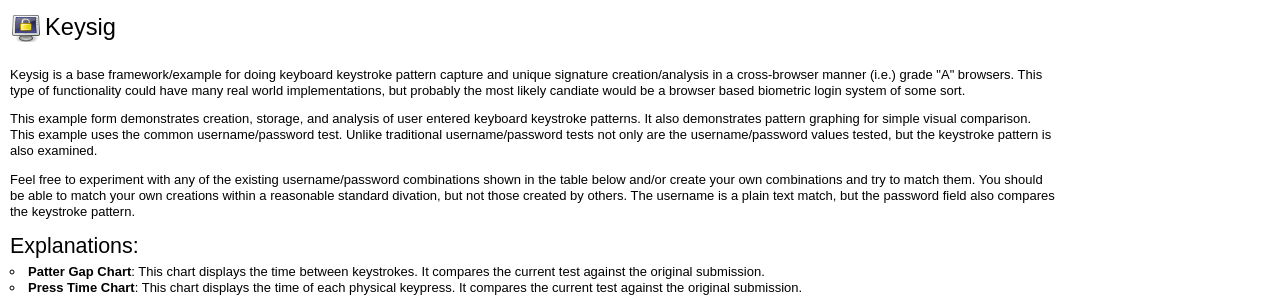
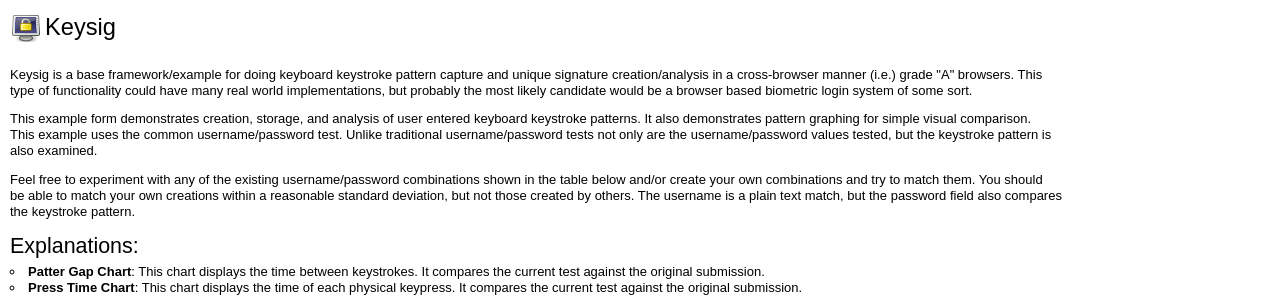
Before and after one commit to TheProjecter/keysig, a PHP site: page / in a window 1280 px wide. Shown: the top 300 px of the page. Run offline with PHP 8.4, Linux system fonts and the light colour scheme; data comes from the database, SQL or seed files in the repository.

Commit message:
Spelling corrections

```diff
--- a/index.php
+++ b/index.php
@@ -50,12 +50,12 @@ if (isset($_GET['error']) && !empty($_GET['error'])) {
 			<!--Top row 100%-->
 			<div class="yui-g">
 				<p>Keysig is a base framework/example for doing keyboard keystroke pattern capture and unique signature creation/analysis in a cross-browser manner (i.e.) grade "A" browsers.  This<br/>
-				type of functionality could have many real world implementations, but probably the most likely candiate would be a browser based biometric login system of some sort.</p>
+				type of functionality could have many real world implementations, but probably the most likely candidate would be a browser based biometric login system of some sort.</p>
 				<p>This example form demonstrates creation, storage, and analysis of user entered keyboard keystroke patterns. It also demonstrates pattern graphing for simple visual comparison.<br />
 				This example uses the common username/password test.  Unlike traditional username/password tests not only are the username/password values tested, but the keystroke pattern is <br />
 				also examined.</p>
 				<p>Feel free to experiment with any of the existing username/password combinations shown in the table below and/or create your own combinations and try to match them. You should<br />
-				be able to match your own creations within a reasonable standard divation, but not those created by others.  The username is a plain text match, but the password field also compares<br />
+				be able to match your own creations within a reasonable standard deviation, but not those created by others.  The username is a plain text match, but the password field also compares<br />
 				the keystroke pattern.</p>
 				<h2>Explanations:</h2>
 				<ul>
```
